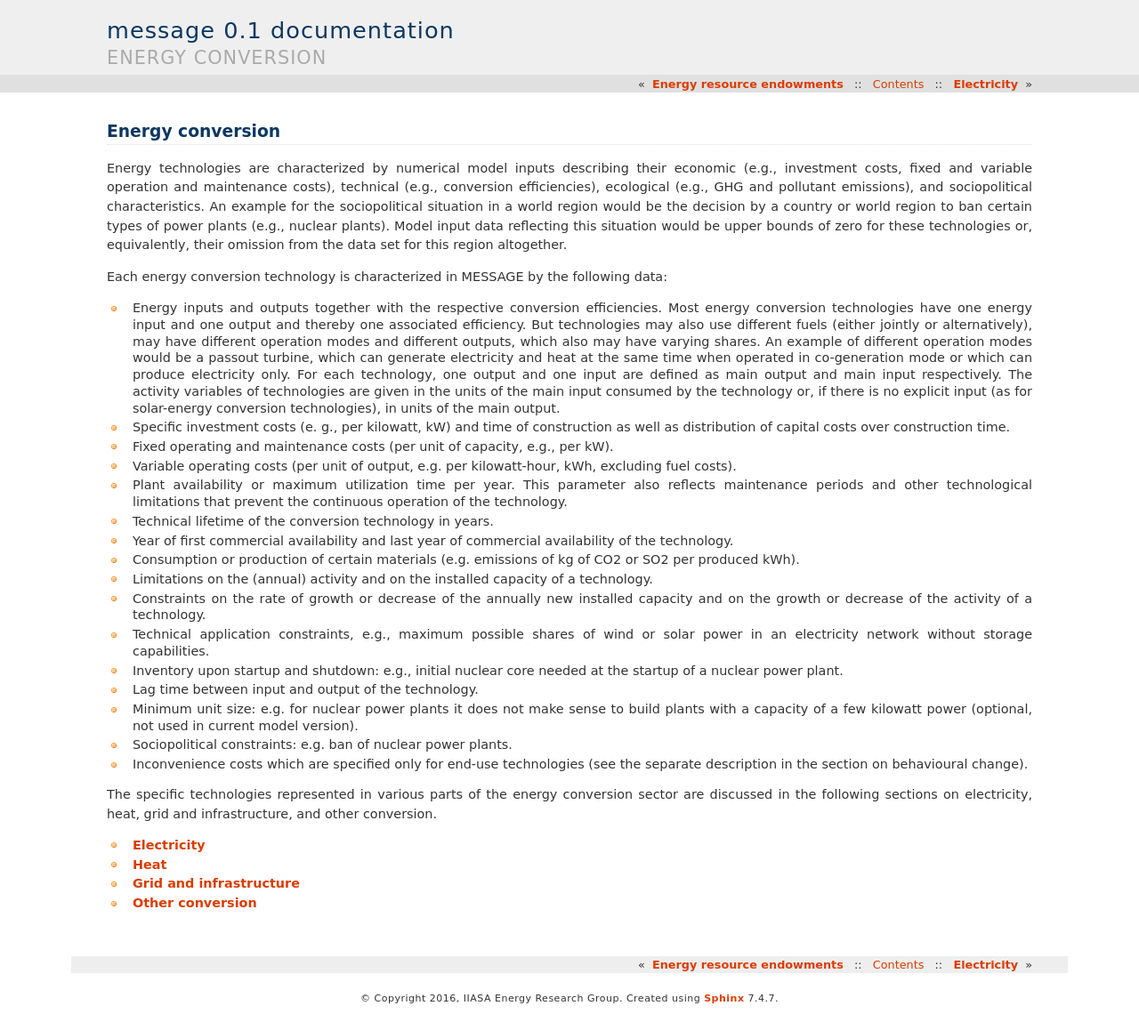
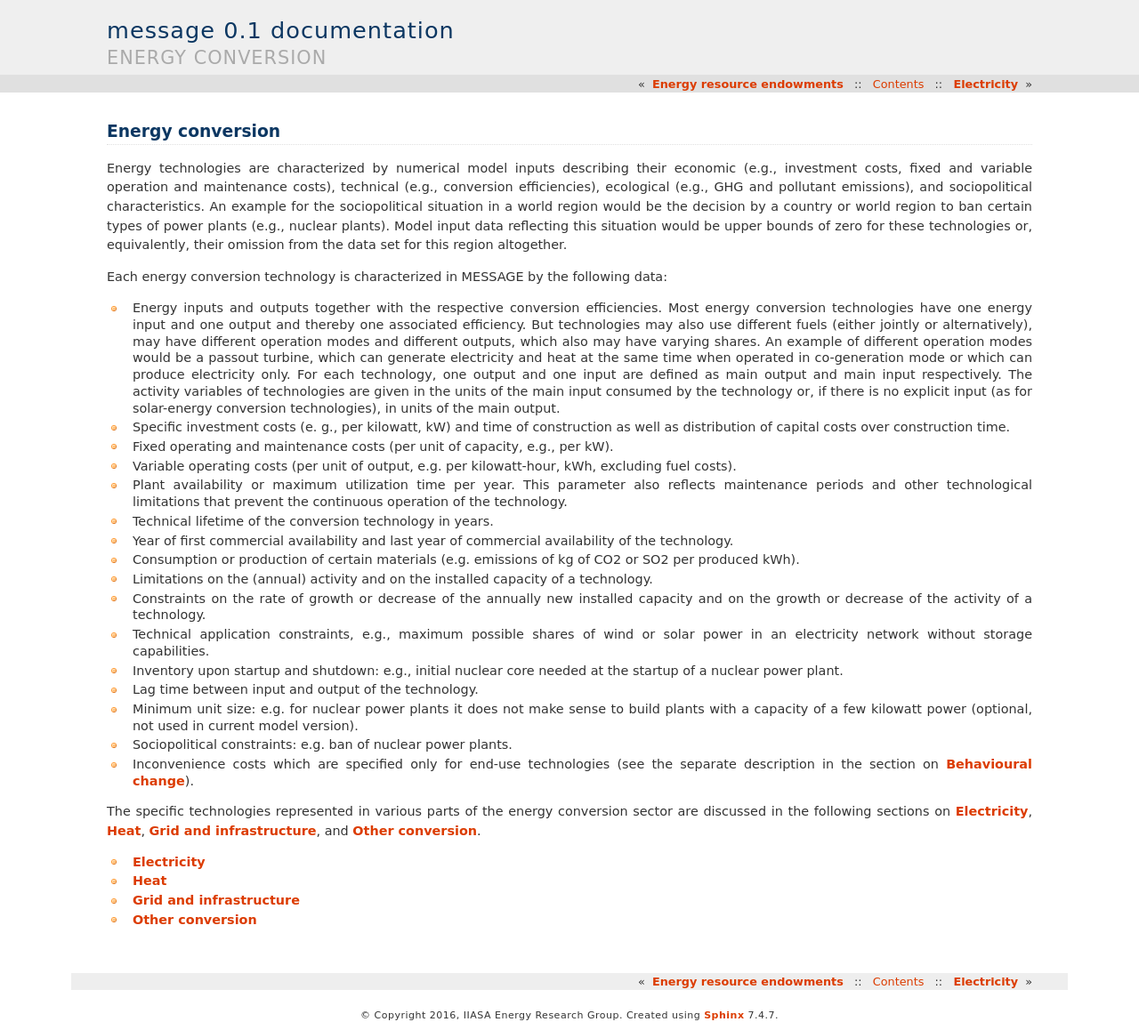
Before and after one commit to yiyi1991/message-ix-models, a Sphinx documentation site: the page built from doc/global/source/message_globiom/energy/conversion/index.rst, in a window 1280 px wide. Shown: the whole page at 89% size. Built offline with Sphinx 7.4.7, drawn with Linux system fonts in a browser that asks for light colours; some of the changed lines change nothing that is shown.

Commit message:
Update index.rst

```diff
--- a/doc/global/source/message_globiom/energy/conversion/index.rst
+++ b/doc/global/source/message_globiom/energy/conversion/index.rst
@@ -19,9 +19,9 @@ Each energy conversion technology is characterized in MESSAGE by the following d
 * Lag time between input and output of the technology.
 * Minimum unit size: e.g. for nuclear power plants it does not make sense to build plants with a capacity of a few kilowatt power (optional, not used in current model version).
 * Sociopolitical constraints: e.g. ban of nuclear power plants.
-* Inconvenience costs which are specified only for end-use technologies (see the separate description in the section on behavioural change).
+* Inconvenience costs which are specified only for end-use technologies (see the separate description in the section on :ref:`beh_change`).
 
-The specific technologies represented in various parts of the energy conversion sector are discussed in the following sections on electricity, heat, grid and infrastructure, and other conversion.
+The specific technologies represented in various parts of the energy conversion sector are discussed in the following sections on :ref:`electricity`, :ref:`heat`, :ref:`grid`, and :ref:`other`.
 
 .. toctree::
    :maxdepth: 1
```
